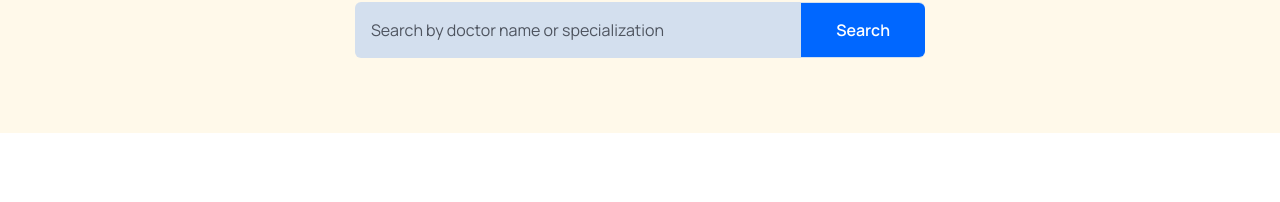
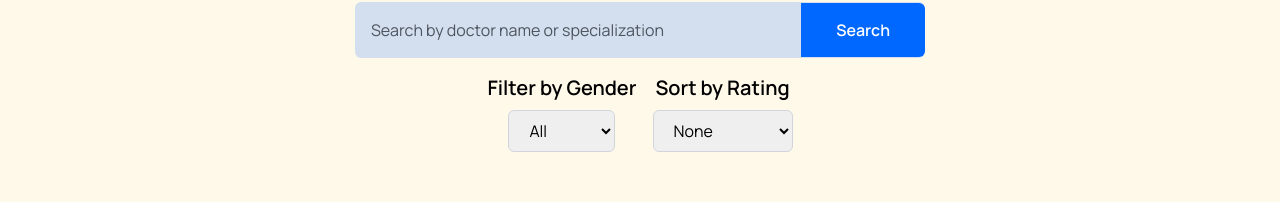
Before and after one commit to krunal1999/Hospital-management-system, a React (Vite) app: page /finddoctors in a window 1280 px wide. Shown: the part 257-459 px from the top of the page. Built offline with nearby package versions, Linux system fonts and the light colour scheme; no server answers.

Commit message:
added avg rating

```diff
--- a/src/dashboard/Doctor-Account/Dashboard.jsx
+++ b/src/dashboard/Doctor-Account/Dashboard.jsx
@@ -51,7 +51,7 @@ const Dashboard = () => {
             <Tabs tab={tab} setTab={setTab} />
 
             <div className="lg:col-span-2">
-              {/* // add pending here */}
+
               {doctorData?.loggedUser.isApproved === "pending" && (
                 <div
                   id="alert-4"
--- a/src/pages/doctor/Doctors.jsx
+++ b/src/pages/doctor/Doctors.jsx
@@ -11,11 +11,38 @@ const Doctors = () => {
   const [debouncedQuery, setDebouncedQuery] = useState("");
 
   const [doctors, setDoctors] = useState([]);
+  const [loading, setLoading] = useState(false);
+  const [genderFilter, setGenderFilter] = useState("");
+  const [ratingFilter, setRatingFilter] = useState("");
+
+  const handleGenderFilter = (gender) => {
+    setGenderFilter(gender);
+  };
+
+  const handleRatingFilter = (rating) => {
+    setRatingFilter(rating);
+  };
+
+  const filteredDoctors = doctors
+    .filter((doctor) => {
+      if (genderFilter && doctor.gender !== genderFilter.toLowerCase()) {
+        return false;
+      }
+      return true;
+    })
+    .sort((a, b) => {
+      if (ratingFilter === "lowToHigh") {
+        return a.avgRating - b.avgRating;
+      } else if (ratingFilter === "highToLow") {
+        return b.avgRating - a.avgRating;
+      }
+      return 0;
+    });
 
   useEffect(() => {
     const fetchdata = async () => {
       try {
-        console.log(debouncedQuery);
+        setLoading(true);
         // const res = await doctoreService.getAllDoctor(debouncedQuery);
         const res = await axios.get(
           `http://localhost:8000/api/v1/doctor?query=${debouncedQuery}`
@@ -23,8 +50,10 @@ const Doctors = () => {
 
         console.log(res.data.data);
         setDoctors(res.data.data);
+        setLoading(false);
       } catch (error) {
         console.log(error);
+        setLoading(false);
       }
     };
     fetchdata();
@@ -63,32 +92,57 @@ const Doctors = () => {
             </button>
           </div>
         </div>
+
+        <div className="container text-center mt-4">
+          <div className="flex justify-center space-x-4">
+            <div>
+              <label className="block text-xl font-semibold mb-2">
+                Filter by Gender
+              </label>
+              <select
+                value={genderFilter}
+                onChange={(e) => handleGenderFilter(e.target.value)}
+                className="py-2 px-4 border border-gray-300 rounded-md focus:outline-none focus:ring-2 focus:ring-blue-500"
+              >
+                <option value="">All</option>
+                <option value="male">Male</option>
+                <option value="female">Female</option>
+                <option value="other">Other</option>
+              </select>
+            </div>
+            <div>
+              <label className="block text-xl font-semibold mb-2">
+                Sort by Rating
+              </label>
+              <select
+                value={ratingFilter}
+                onChange={(e) => handleRatingFilter(e.target.value)}
+                className="py-2 px-4 border border-gray-300 rounded-md focus:outline-none focus:ring-2 focus:ring-blue-500"
+              >
+                <option value="">None</option>
+                <option value="lowToHigh">Low to High</option>
+                <option value="highToLow">High to Low</option>
+              </select>
+            </div>
+          </div>
+        </div>
       </section>
 
       <section>
         <div className="container">
-          {/* {loading && (
+          {loading && (
             <div className="flex items-center justify-center w-full h-full">
               <HashLoader color="#0067FF" />
             </div>
-          )} */}
+          )}
 
-          {/* {error && (
-            <div className="flex items-center justify-center w-full h-full">
-              <h3 className="text-headingColor text-[20px] font-semibold leading-[30px]">
-                {error}
-              </h3>
-            </div>
-          )} */}
-
-          {/* {!loading && !error && ( */}
-          <div className="grid grid-cols-1 sm:grid-cols-2 md:grid-cols-3 lg:grid-cols-4 gap-5">
-            {doctors &&
-              doctors?.map((doctor) => (
+          {!loading && (
+            <div className="grid grid-cols-1 sm:grid-cols-2 md:grid-cols-3 lg:grid-cols-4 gap-5">
+              {filteredDoctors.map((doctor) => (
                 <DoctorCard doctor={doctor} key={doctor._id} />
               ))}
-          </div>
-          {/* )} */}
+            </div>
+          )}
         </div>
       </section>
 
--- a/src/pages/public/DoctorDetails.jsx
+++ b/src/pages/public/DoctorDetails.jsx
@@ -45,7 +45,7 @@ const DoctorDetails = () => {
     reviews,
     bio,
     about,
-    averageRating,
+    avgRating,
     totalRating,
     specialization,
     ticketPrice,
@@ -85,7 +85,7 @@ const DoctorDetails = () => {
                 </h3>
                 <div className="flex items-center gap-[6px]">
                   <span className="flex items-center gap-[6px] text-[14px] leading-6 lg:text-[16px] lg:leading-7 font-[600] text-headingColor">
-                    <img src={starIcon} alt="" /> {averageRating}
+                    <img src={starIcon} alt="" /> {avgRating}
                   </span>
                   <span className="text-[14px] leading-6 lg:text-[16px] lg:leading-7 font-[400] text-textColor">
                     ({totalRating})
@@ -142,7 +142,7 @@ const DoctorDetails = () => {
               doctorId={doctor._id}
               ticketPrice={ticketPrice}
               timeSlots={timeSlots}
-              doctorInfo = {doctor}
+              doctorInfo={doctor}
             />
           </div>
         </div>
--- a/src/pages/public/Feedback.jsx
+++ b/src/pages/public/Feedback.jsx
@@ -9,7 +9,7 @@ const Feedback = ({ reviews, totalRating }) => {
   const [showForm, setShowForm] = useState(false);
   console.log("review", reviews);
 
-  // console.log(totalRating);
+
 
   return (
     <div>
```
